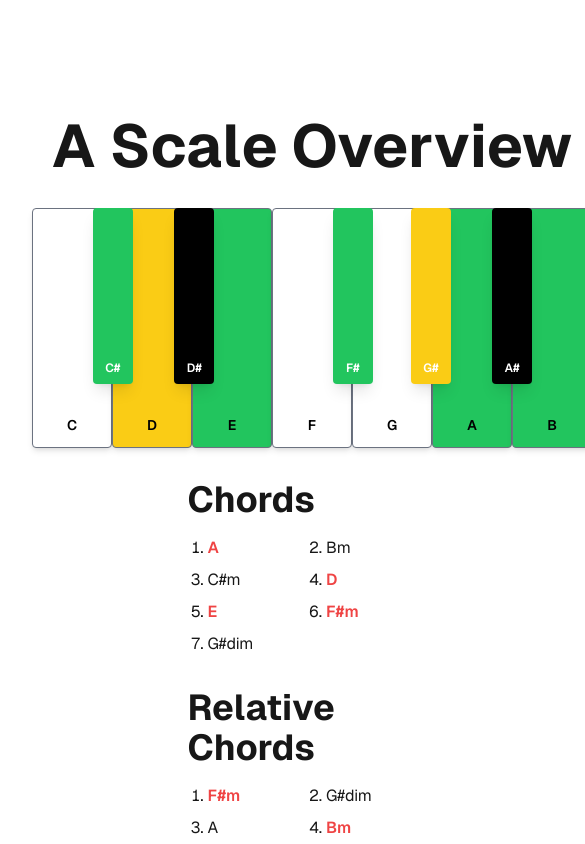
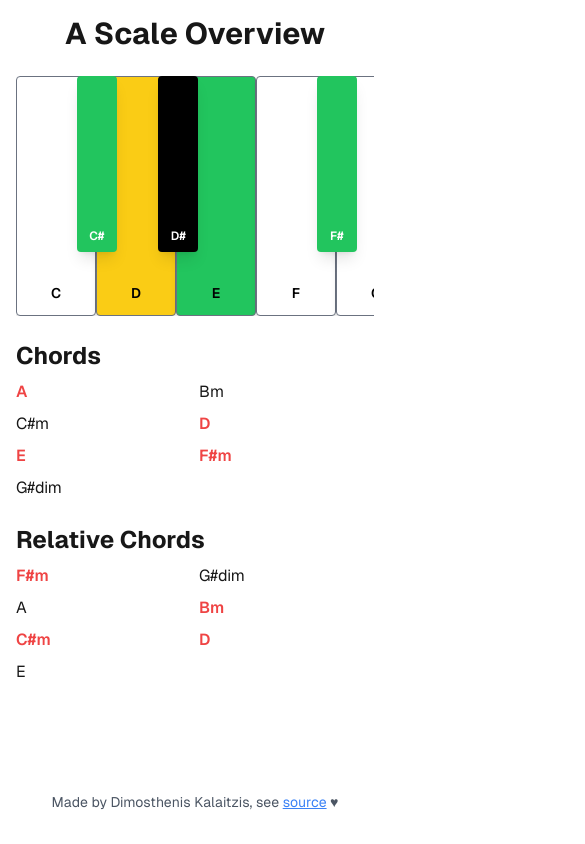
Before and after one commit to DimosthenisK/music-cheatsheet, a Next.js app: page /A in a window 390 px wide. Shown: the top 844 px of the page, 585 px wide, since content can reach past the window. Built offline with nearby package versions, Linux system fonts and the light colour scheme.

Commit message:
First attempt at responsivenesss

```diff
--- a/src/app/[scale]/page.tsx
+++ b/src/app/[scale]/page.tsx
@@ -11,36 +11,38 @@ export default function Index() {
     const relativeChords = theory.getScaleChords(relativeScale.name);
 
   return (
-    <div className="grid grid-rows-[20px_1fr_20px] items-center justify-items-center min-h-screen p-8 pb-20 gap-16 sm:p-20 font-[family-name:var(--font-geist-sans)]">
-      <main className="flex flex-col gap-8 row-start-2 items-center w-full max-w-4xl">
-        <h1 className="text-6xl font-bold text-center">{scale.name} Scale Overview</h1>
-        <div className="w-full flex justify-center items-center">
-          <PianoKeyboard scaleHighlightedNotes={scale.notes} pentatonicHighlightedNotes={scale.pentatonicNotes} />
+    <div className="flex flex-col min-h-screen p-4 sm:p-6 md:p-8 font-[family-name:var(--font-geist-sans)]">
+      <main className="flex-grow flex flex-col gap-6 md:gap-8 lg:gap-10">
+        <h1 className="text-3xl sm:text-4xl md:text-5xl lg:text-6xl font-bold text-center">{scale.name} Scale Overview</h1>
+        <div className="w-full overflow-x-auto md:overflow-x-visible flex justify-center">
+          <div className="max-w-full">
+            <PianoKeyboard scaleHighlightedNotes={scale.notes} pentatonicHighlightedNotes={scale.pentatonicNotes} />
+          </div>
         </div>
-        <div className="w-2/3 flex flex-col gap-8 justify-center items-center">
-          <div className="w-2/3">
-            <h2 className="text-4xl font-bold mb-4">Chords</h2>
-            <ol className="list-decimal pl-5 grid grid-cols-2 sm:grid-cols-3 md:grid-cols-4 gap-2">
+        <div className="w-full flex flex-col md:flex-row gap-6 md:gap-8 max-w-screen-md mx-auto">
+          <div className="w-full">
+            <h2 className="text-2xl sm:text-3xl font-bold mb-2 md:mb-4">Chords</h2>
+            <ul className="grid grid-cols-2 sm:grid-cols-3 lg:grid-cols-4 gap-2 md:gap-3">
               {chords.map((chord) => (
-                <li key={chord.chordName}>
-                  <span className={`${chord.isDominant ? 'text-red-500 font-semibold' : ''}`}>{chord.chordName}</span>
+                <li key={chord.chordName} className={`${chord.isDominant ? 'text-red-500 font-semibold' : ''}`}>
+                  {chord.chordName}
                 </li>
               ))}
-            </ol>
+            </ul>
           </div>
-          <div className="w-2/3">
-            <h2 className="text-4xl font-bold mb-4">Relative Chords</h2>
-            <ol className="list-decimal pl-5 grid grid-cols-2 sm:grid-cols-3 md:grid-cols-4 gap-2">
+          <div className="w-full">
+            <h2 className="text-2xl sm:text-3xl font-bold mb-2 md:mb-4">Relative Chords</h2>
+            <ul className="grid grid-cols-2 sm:grid-cols-3 lg:grid-cols-4 gap-2 md:gap-3">
               {relativeChords.map((chord) => (
-                <li key={chord.chordName}>
-                  <span className={`${chord.isDominant ? 'text-red-500 font-semibold' : ''}`}>{chord.chordName}</span>
+                <li key={chord.chordName} className={`${chord.isDominant ? 'text-red-500 font-semibold' : ''}`}>
+                  {chord.chordName}
                 </li>
               ))}
-            </ol>
+            </ul>
           </div>
         </div>
       </main>
-      <footer className="row-start-3 flex gap-6 flex-wrap items-center justify-center">
+      <footer className="mt-8 py-4 text-center">
         <p className="text-sm text-gray-600">
           Made by Dimosthenis Kalaitzis, see{" "}
           <a
--- a/src/app/page.tsx
+++ b/src/app/page.tsx
@@ -28,7 +28,7 @@ export default function Home() {
                 <Link
                   key={`minor-${note}`}
                   href={`/${note.replace('#', 'sharp')}m`}
-                  className="bg-yellow-400 hover:bg-yellow-500 text-white font-bold py-2 px-4 rounded text-center transition duration-300 ease-in-out"
+                  className="bg-yellow-400 hover:bg-yellow-500 text-white font-bold py-2 px-2 rounded text-center transition duration-300 ease-in-out"
                 >
                   {note}m
                 </Link>
```
